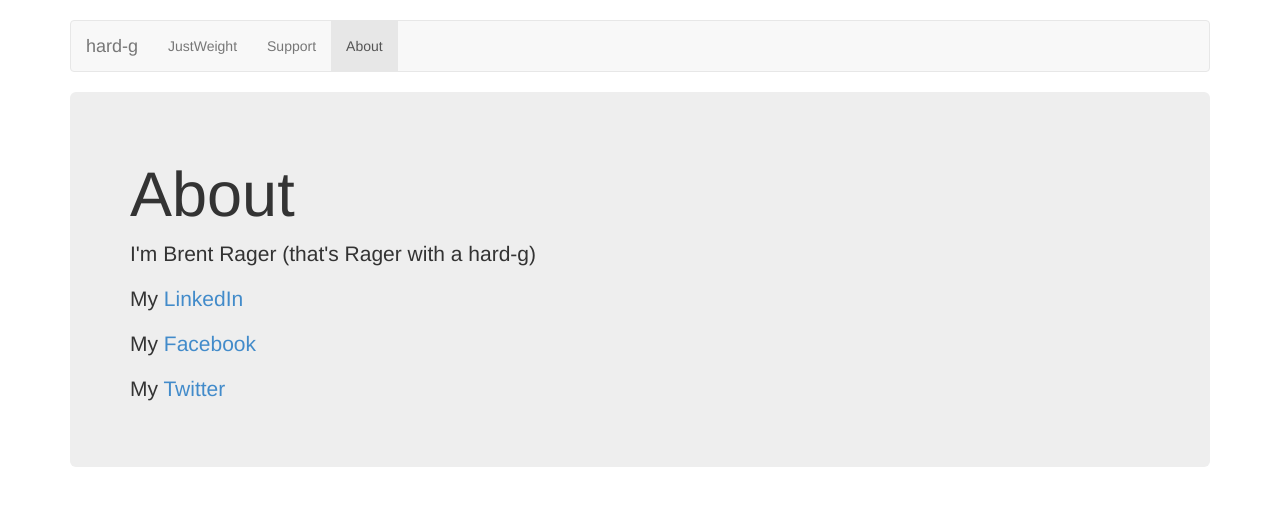
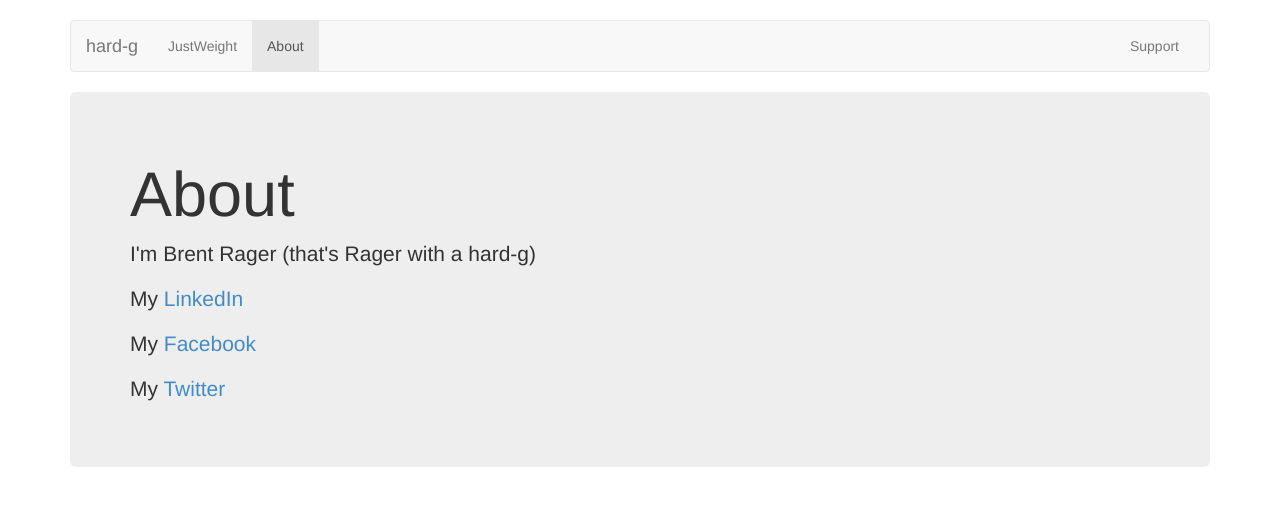
Before and after one commit to bboilerr/bboilerr.github.io, a plain HTML site: page about.html in a window 1280 px wide. Drawn offline with nearby package versions, Linux system fonts and the light colour scheme.

Commit message:
Move Support to right of navbar

```diff
--- a/about.html
+++ b/about.html
@@ -40,8 +40,10 @@
           <div class="navbar-collapse collapse">
             <ul class="nav navbar-nav">
               <li><a href="index.html">JustWeight</a></li>
+              <li class="active"><a href="about.html">About</a></li>
+            </ul>
+			<ul class="nav navbar-nav navbar-right">
               <li><a href="support.html">Support</a></li>
-              <li class="active"><a href="about.html">About</a></li>
             </ul>
           </div><!--/.nav-collapse -->
         </div><!--/.container-fluid -->
```
Also changed, not shown: index.html (+3 -1 lines), support.html (+3 -1 lines).
